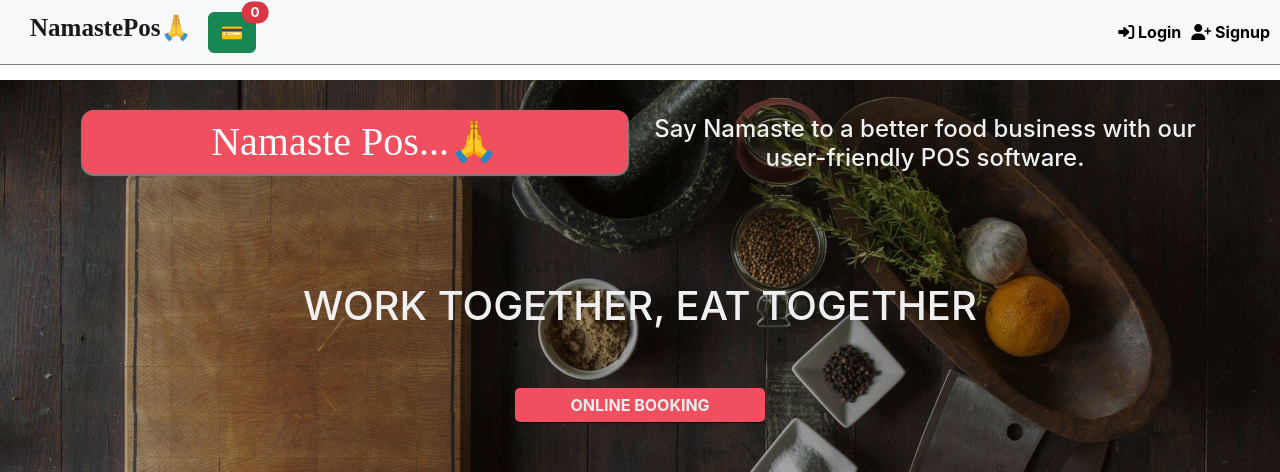
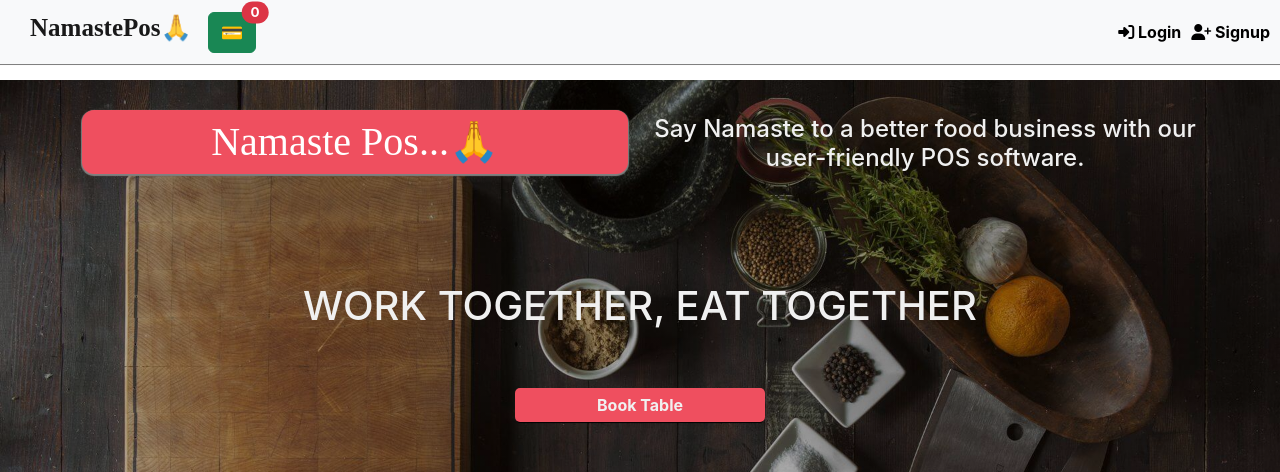
Before and after one commit to roadtocode4u/namaste-pos, a React (Create React App) app in the folder client/: page / in a window 1280 px wide. Shown: the top 472 px of the page. Built offline with nearby package versions, Linux system fonts and the light colour scheme; no server answers.

Commit message:
feat: login required to book table by QR code

```diff
--- a/client/src/components/Navbar/Navbar.js
+++ b/client/src/components/Navbar/Navbar.js
@@ -40,7 +40,7 @@ export default function Navbar() {
             flexDirection: 'row',
             justifyContent: 'flex-start',
           }}>
-            <Link to="/myProductList" className="text-decoration-none">
+          <Link to="/myProductList" className="text-decoration-none">
             <button type="button" className="btn btn-success position-relative">
               💳
               <span className="position-absolute top-0 start-100 translate-middle badge rounded-pill bg-danger">
--- a/client/src/utils/auth.js
+++ b/client/src/utils/auth.js
@@ -1,2 +1,5 @@
 export const currentUser =
   JSON.parse(localStorage.getItem('currentUser')) || null;
+
+export const pendingBooking =
+  JSON.parse(localStorage.getItem('tableBooking')) || null;
--- a/client/src/views/BookTable/BookTableLogic.js
+++ b/client/src/views/BookTable/BookTableLogic.js
@@ -3,28 +3,32 @@ import axios from 'axios';
 import swal from 'sweetalert';
 
 import { currentUser } from '../../utils/auth';
+import { loginRequired } from '../../utils/loginRequired';
 
 const BookTableLogic = () => {
   const alreadyCalled = useRef(false);
   const tableBooking = async () => {
     const url = window.location.pathname;
+    localStorage.setItem('tableBooking', JSON.stringify(url));
     const tableNumber = url.split('/').pop();
     const userId = currentUser._id;
-    console.log(tableNumber);
     const response = await axios.post(`/bookTable/${tableNumber}`, {
       userId: userId,
     });
-    console.log(response.data.message);
-    console.log(typeof response.data.data.occupied);
 
     await swal({
       text: response.data.message,
       button: 'Okay',
     });
     window.location.href = '/';
+
+    if (response.data.data.occupied) {
+      localStorage.removeItem('tableBooking');
+    }
   };
 
   useEffect(() => {
+    loginRequired();
     if (!alreadyCalled.current) {
       alreadyCalled.current = true;
       tableBooking();
--- a/client/src/views/Home/Home.js
+++ b/client/src/views/Home/Home.js
@@ -4,6 +4,7 @@ import { Link } from 'react-router-dom';
 
 import './Home.css';
 import CategoryCard from '../../components/CategoryCard/CategoryCard';
+import { pendingBooking } from '../../utils/auth';
 
 function Home() {
   const [productCategory, setProductCategory] = useState();
@@ -33,11 +34,19 @@ function Home() {
             </div>
             <div className="text-center">
               <h1 className="homepage-heading">WORK TOGETHER, EAT TOGETHER</h1>
-              <button className="order-btn">
+              {pendingBooking ? (
+                <Link className="online-booking-btn" to={`${pendingBooking}`}>
+                  <button className="order-btn">
+                    <b>Book Table</b>
+                  </button>
+                </Link>
+              ) : (
                 <Link className="online-booking-btn" to="/bookTable">
-                  <b>ONLINE BOOKING</b>
+                  <button className="order-btn">
+                    <b>Book Table</b>
+                  </button>
                 </Link>
-              </button>
+              )}
             </div>
           </div>
         </div>
```
